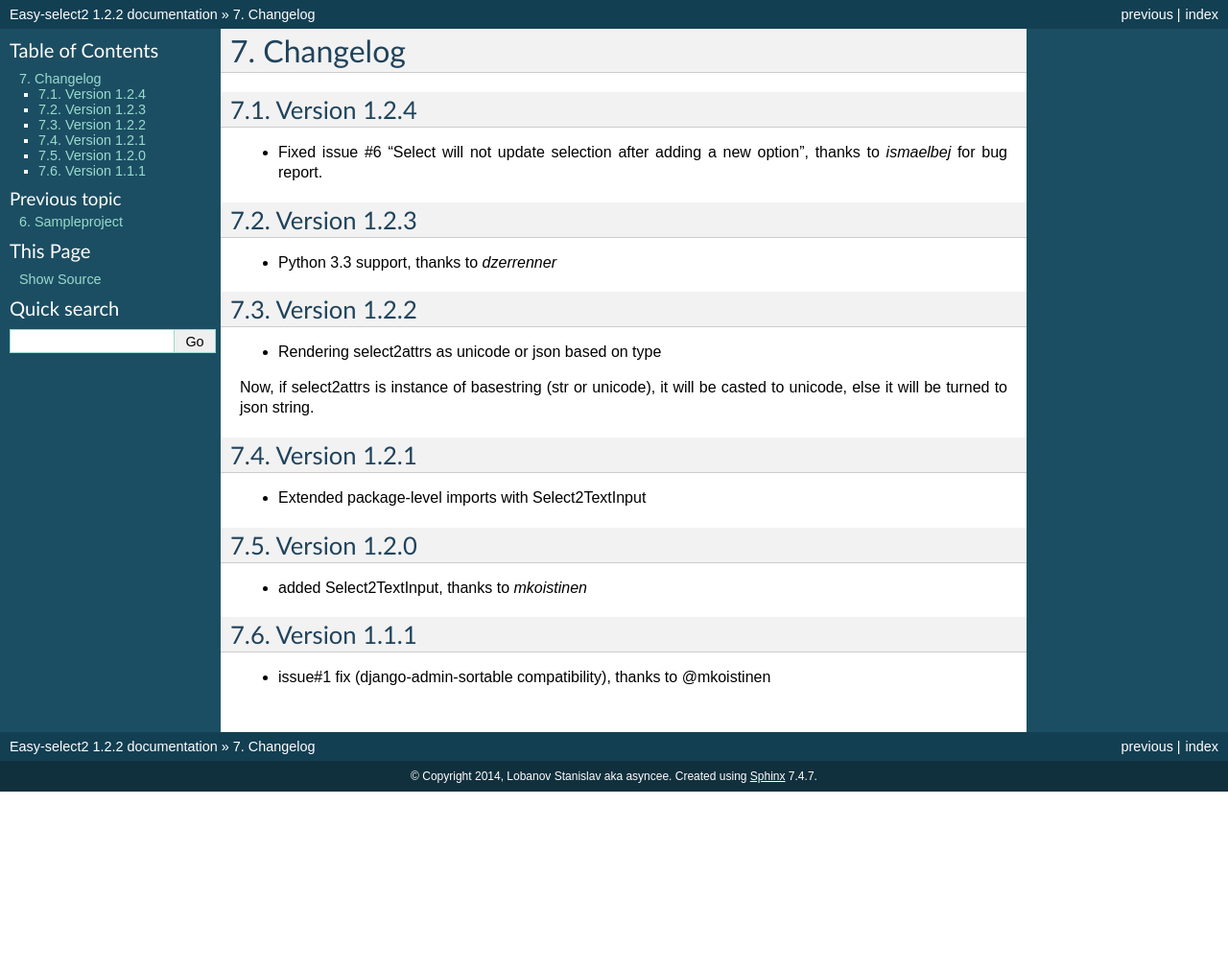
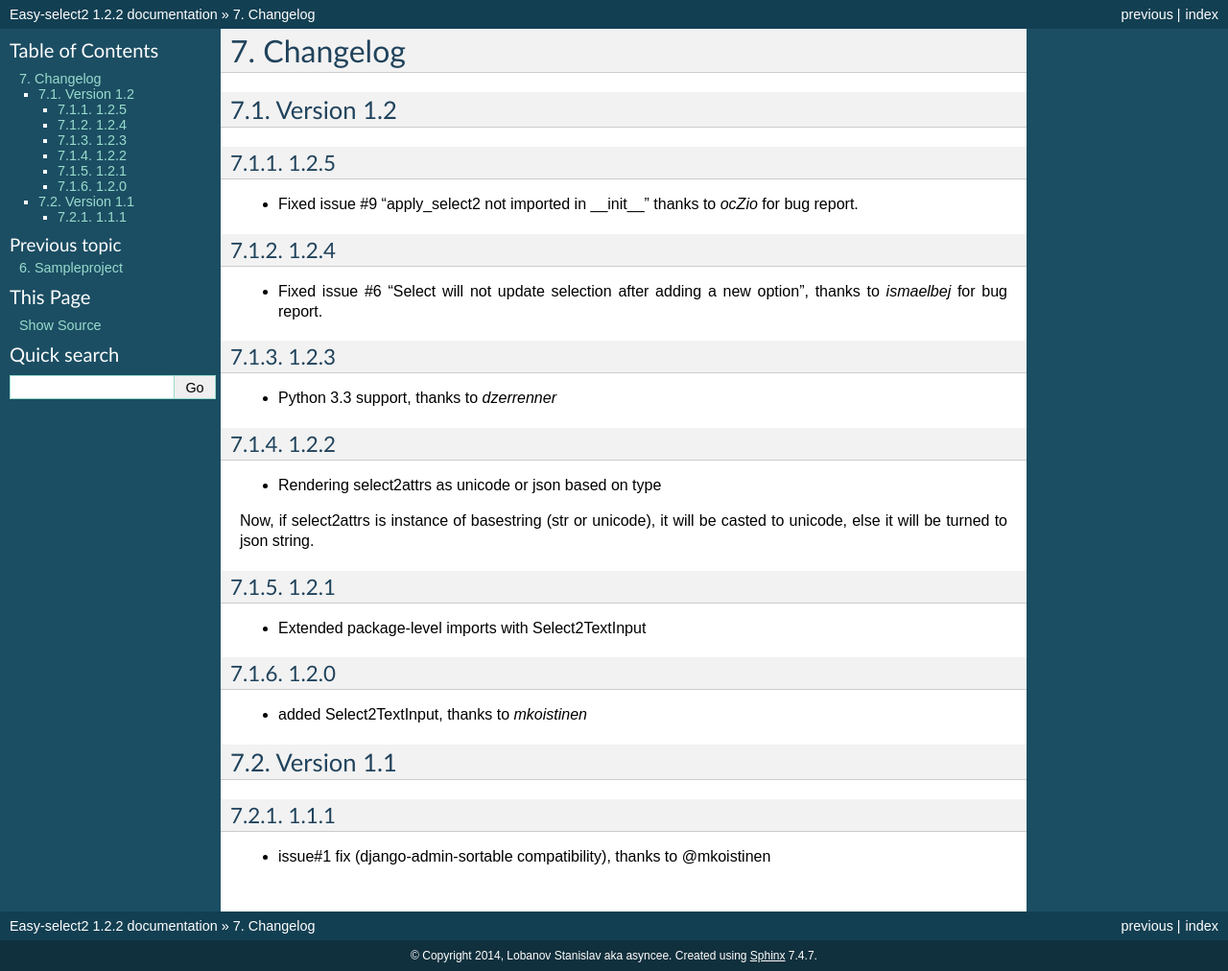
Before and after one commit to asyncee/django-easy-select2, a Sphinx documentation site: the page built from docs/source/changelog.rst, in a window 1280 px wide. Shown: the whole page at 96% size. Built offline with Sphinx 7.4.7, drawn with Linux system fonts in a browser that asks for light colours; before the commit the page ends 900 px from its top, so only the background shows below that.

Commit message:
Version 1.2.5

```diff
--- a/docs/source/changelog.rst
+++ b/docs/source/changelog.rst
@@ -1,30 +1,40 @@
 Changelog
 =========
 
-Version 1.2.4
--------------
+Version 1.2
+-----------
+
+1.2.5
+~~~~~
+- Fixed issue #9 "apply_select2 not imported in __init__" thanks to *ocZio* for bug report.
+
+1.2.4
+~~~~~
 - Fixed issue #6 "Select will not update selection after adding a new option",
   thanks to *ismaelbej* for bug report.
 
-Version 1.2.3
--------------
+1.2.3
+~~~~~
 - Python 3.3 support, thanks to *dzerrenner*
 
-Version 1.2.2
--------------
+1.2.2
+~~~~~
 - Rendering select2attrs as unicode or json based on type
 
 Now, if select2attrs is instance of basestring (str or unicode),
 it will be casted to unicode, else it will be turned to json string.
 
-Version 1.2.1
--------------
+1.2.1
+~~~~~
 - Extended package-level imports with Select2TextInput
 
-Version 1.2.0
--------------
+1.2.0
+~~~~~
 - added Select2TextInput, thanks to *mkoistinen*
 
-Version 1.1.1
--------------
+Version 1.1
+-----------
+
+1.1.1
+~~~~~
 - issue#1 fix (django-admin-sortable compatibility), thanks to @mkoistinen
--- a/setup.py
+++ b/setup.py
@@ -22,7 +22,7 @@ for dirpath, dirnames, filenames in os.walk('easy_select2'):
 
 setup(
     name="django-easy-select2",
-    version="1.2.4",
+    version="1.2.5",
     packages=find_packages(),
     author="asyncee",
     description="Django select2 theme for select input widgets.",
```
